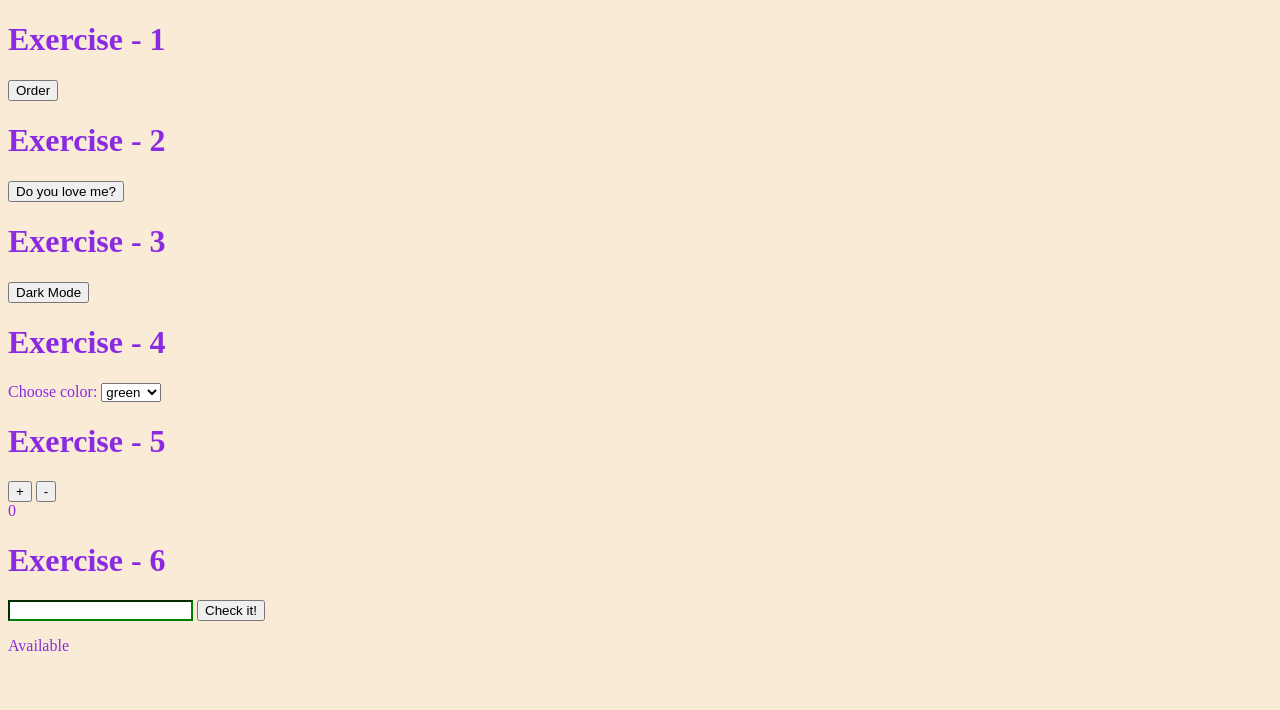
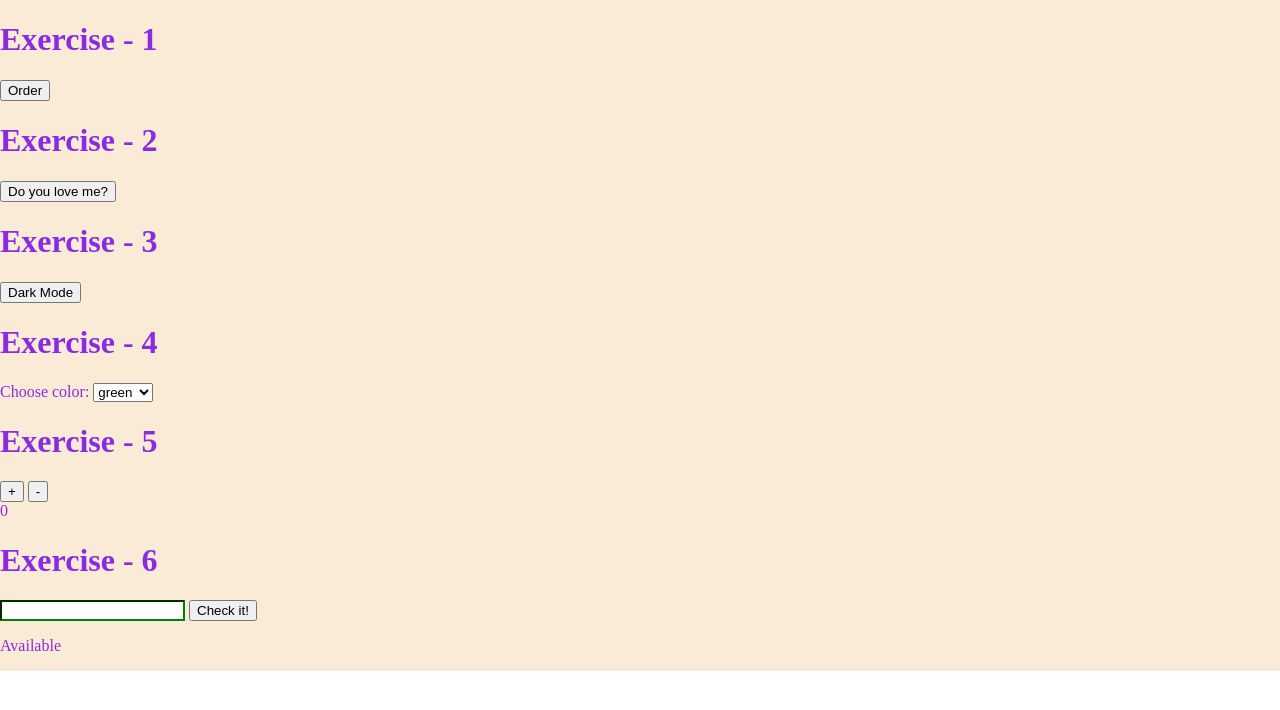
Before and after one commit to ArseniyX/jb-dom-exercise, a plain HTML site: page index.html in a window 1280 px wide. Both pictures are taken after a click on the button "Check it!". Drawn offline with Linux system fonts and the light colour scheme.

Commit message:
swith from body css to wrapper, adding email to array

```diff
--- a/index.html
+++ b/index.html
@@ -8,7 +8,15 @@
     <script src="script.js"></script>
     <title>Document</title>
     <style>
+
+        body {
+            margin: 0;
+        }
+
         .light-mode {
+            float: left;
+            width: 100%;
+            height: 100%;
             background-color: antiquewhite;
             color: blueviolet;
         }
@@ -19,11 +27,12 @@
             background-color: black;
             color: white;
         }
+
     </style>
 </head>
 
-<body class="light-mode">
-    <div>
+<body>
+    <div class="light-mode">
         <h1>Exercise - 1</h1>
         <button id="orderButton">Order</button>
         <p id="alertMsg"></p>
--- a/script.js
+++ b/script.js
@@ -1,15 +1,17 @@
+
+
 onload = () => {
 
   // 1.
   orderButton.addEventListener("click", () => {
     const sorryMsg = "Sorry this, This product is out of stock.";
-    alertMsg.innerHTML = sorryMsg;
+    return alertMsg.innerHTML = sorryMsg;
   });
 
   // 2.
   let loveState = false;
 
-  loveButton.addEventListener("click", (event) => {
+  loveButton.addEventListener("click", () => {
     const li = document.createElement("li");
     loveState ? (li.innerHTML = "Love") : (li.innerHTML = "Not love");
     loveList.append(li);
@@ -36,9 +38,10 @@ onload = () => {
     }
   });
 
-  // 4. Not the best way
+  // 4. Not the best way, maybe to use "click" instead "change" and toggle classes
+  // instead changing the inline style with value of the html
   chooseColor.addEventListener("change", (e) => {
-    document.body.style.backgroundColor = e.target.value;
+    document.querySelector("body div").style.backgroundColor = e.target.value
   });
 
   //5.
@@ -58,6 +61,8 @@ onload = () => {
     } else {
       result.innerHTML = "Available";
       email.style.borderColor = "green";
+      emails.push(email.value)
     }
   });
+
 };
```
